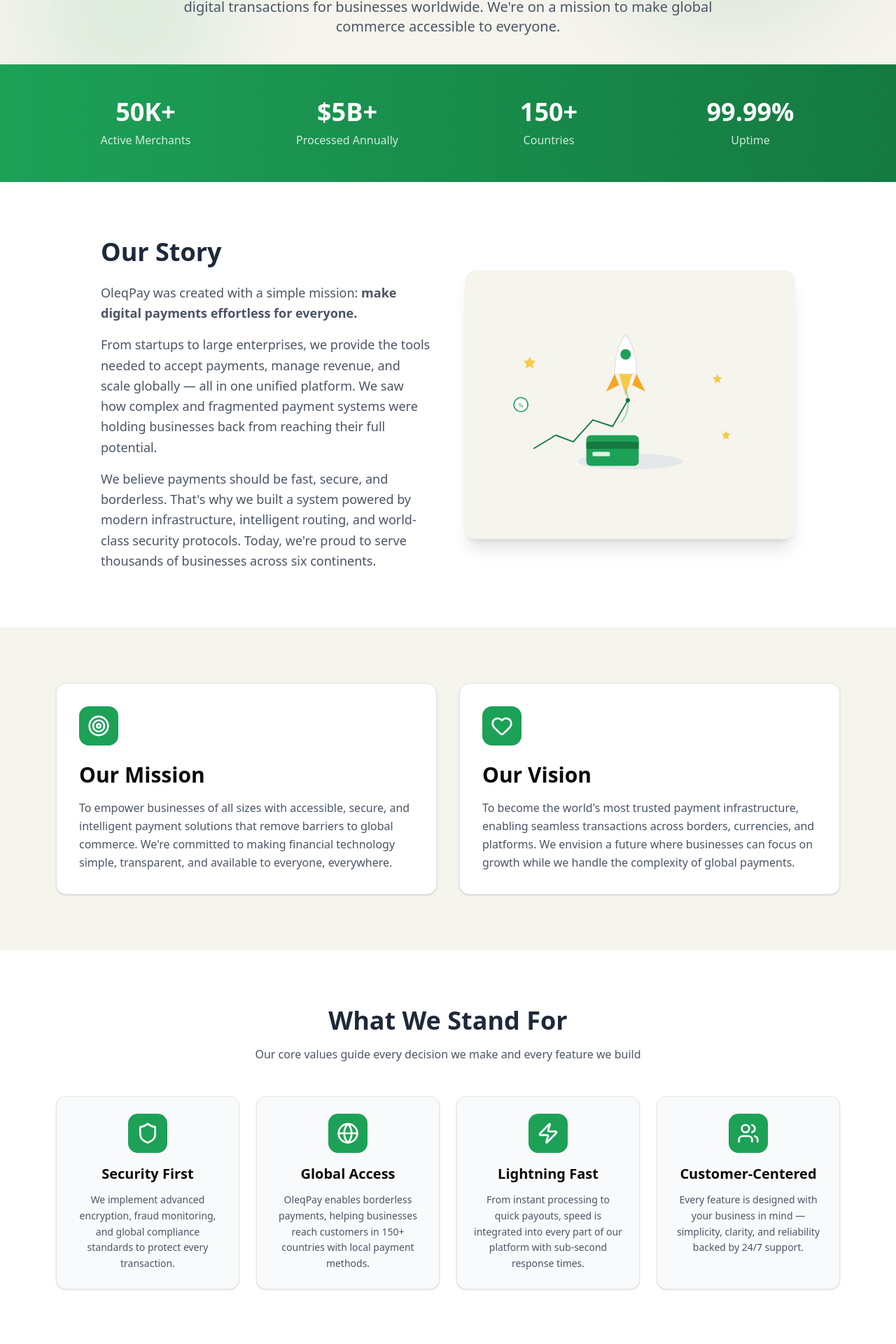
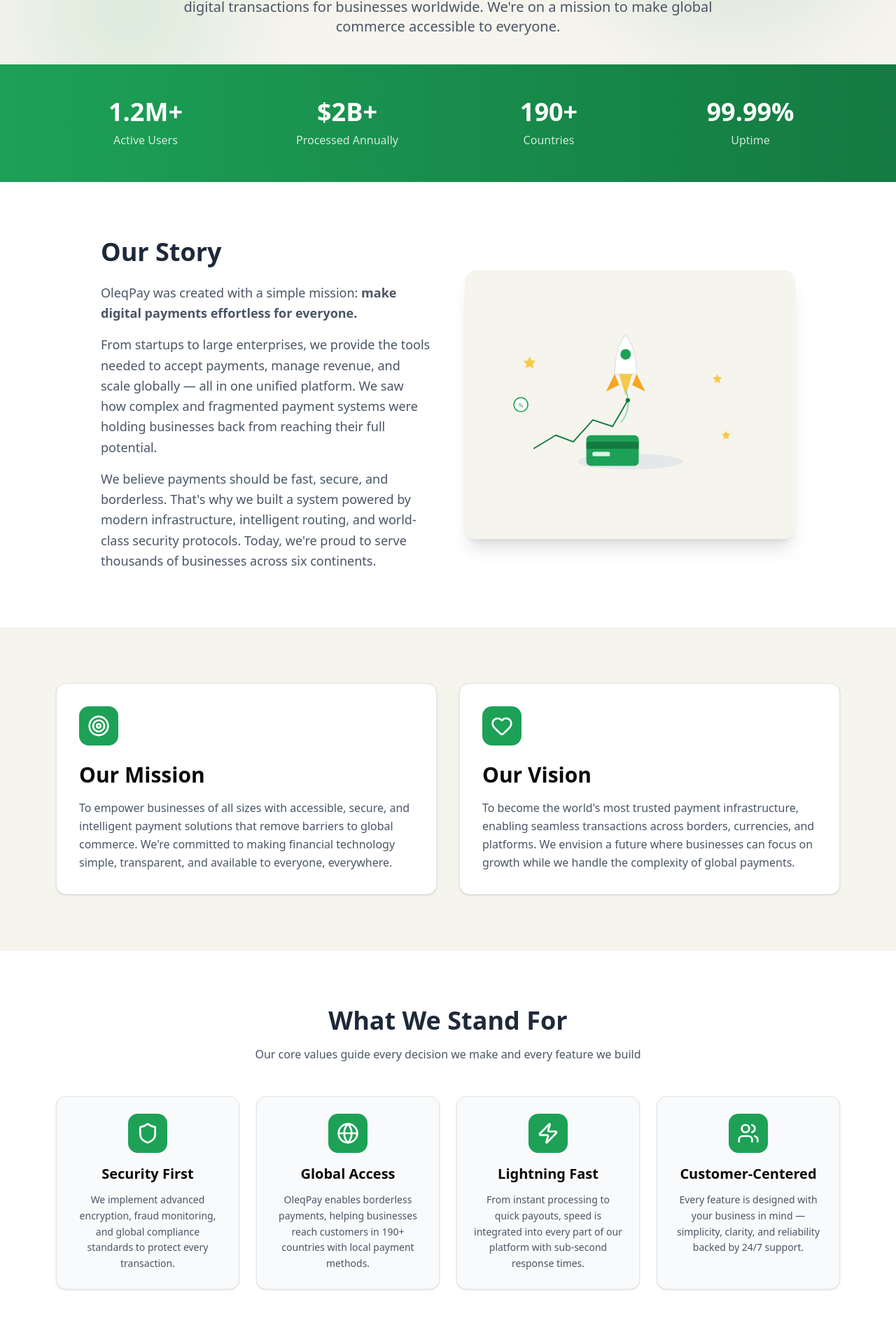
Before and after one commit to vicultr/oleqpay, a Next.js app: page /about in a window 1280 px wide. Shown: the part 270-2190 px from the top of the page at 70% size. Built offline with nearby package versions, Linux system fonts and the light colour scheme.

Commit message:
content is uniform now

```diff
--- a/app/about/page.tsx
+++ b/app/about/page.tsx
@@ -14,7 +14,7 @@
     {
       icon: <Globe className="w-8 h-8" />,
       title: "Global Access",
-      desc: "OleqPay enables borderless payments, helping businesses reach customers in 150+ countries with local payment methods.",
+      desc: "OleqPay enables borderless payments, helping businesses reach customers in 190+ countries with local payment methods.",
     },
     {
       icon: <Zap className="w-8 h-8" />,
@@ -47,7 +47,7 @@
     {
       year: "2024",
       title: "Industry Leader",
-      desc: "Recognized as a top payment gateway with 150+ country coverage",
+      desc: "Recognized as a top payment gateway with 190+ country coverage",
     },
   ];
 
@@ -73,9 +73,9 @@
   const achievements = [
     { icon: <Award className="w-6 h-6" />, text: "PCI DSS Level 1 Certified" },
     { icon: <TrendingUp className="w-6 h-6" />, text: "99.99% Uptime SLA" },
-    { icon: <Globe className="w-6 h-6" />, text: "150+ Countries Supported" },
+    { icon: <Globe className="w-6 h-6" />, text: "190+ Countries Supported" },
     { icon: <Shield className="w-6 h-6" />, text: "Bank-Level Encryption" },
-    { icon: <Users className="w-6 h-6" />, text: "50,000+ Active Merchants" },
+    { icon: <Users className="w-6 h-6" />, text: "1.2M+ Active Users" },
     { icon: <Zap className="w-6 h-6" />, text: "Sub-Second Processing" },
   ];
 
@@ -103,9 +103,9 @@
         <div className="max-w-6xl mx-auto px-4">
           <div className="grid grid-cols-2 md:grid-cols-4 gap-8 text-center">
             {[
-              { value: "50K+", label: "Active Merchants" },
-              { value: "$5B+", label: "Processed Annually" },
-              { value: "150+", label: "Countries" },
+              { value: "1.2M+", label: "Active Users" },
+              { value: "$2B+", label: "Processed Annually" },
+              { value: "190+", label: "Countries" },
               { value: "99.99%", label: "Uptime" },
             ].map((stat, i) => (
               <div key={i} className="text-white">
--- a/app/developers/page.tsx
+++ b/app/developers/page.tsx
@@ -184,7 +184,7 @@
     <>
       <Section id="checkout-overview" title="Overview">
         <p className="mb-4">
-          The Oleq Pay API is a REST API. All requests are made to{" "}
+          The OleqPay API is a REST API. All requests are made to{" "}
           <code className="text-brand-green">https://my.oleqpay.com</code> and all responses
           are JSON.
         </p>
@@ -207,7 +207,7 @@
       <Section id="checkout-auth" title="Authentication">
         <p className="mb-4">
           Every API call requires your API key. Set it via environment variables on your
-          server — never expose it client-side. Oleq Pay validates the key inside the encoded
+          server — never expose it client-side. OleqPay validates the key inside the encoded
           payment payload.
         </p>
         <CodeBlock label=".env">{`OLEQPAY_API_KEY=your_live_api_key_here
@@ -268,7 +268,7 @@
           src={iframeUrl}
           className="w-full"
           style={{ height: 520, border: 'none' }}
-          title="Oleq Pay Checkout"
+          title="OleqPay Checkout"
         />
       </div>
     </div>
@@ -311,7 +311,7 @@
 
       <Section id="checkout-callbacks" title="Handling callbacks">
         <p className="mb-4">
-          After a payment completes (or fails), Oleq Pay sends a POST request to your{" "}
+          After a payment completes (or fails), OleqPay sends a POST request to your{" "}
           <code className="text-brand-green">CALLBACK_URL</code>. Your endpoint must respond
           with HTTP 200 within 10 seconds.
         </p>
--- a/app/page.tsx
+++ b/app/page.tsx
@@ -134,7 +134,7 @@
     },
     {
       title: "Disburse & reconcile",
-      desc: "Trigger one payout; Oleq Pay fans out to every recipient and auto-generates reports.",
+      desc: "Trigger one payout; OleqPay fans out to every recipient and auto-generates reports.",
     },
   ];
 
@@ -162,7 +162,7 @@
     {
       icon: <Calendar className="w-6 h-6" />,
       title: "Scheduled & recurring runs",
-      desc: "Set weekly, bi-weekly, or monthly payroll runs. Oleq Pay auto-executes on schedule and sends receipts to each recipient — zero manual intervention.",
+      desc: "Set weekly, bi-weekly, or monthly payroll runs. OleqPay auto-executes on schedule and sends receipts to each recipient — zero manual intervention.",
     },
     {
       icon: <Download className="w-6 h-6" />,
@@ -190,7 +190,7 @@
                 <span className="text-brand-green">built for Africa.</span>
               </h1>
               <p className="mt-6 text-base sm:text-lg text-gray-600 max-w-xl">
-                Oleq Pay gives individuals, businesses, and developers a smarter way to send, receive, and settle money — across borders, in real time, with zero hidden fees.
+                OleqPay gives individuals, businesses, and developers a smarter way to send, receive, and settle money — across borders, in real time, with zero hidden fees.
               </p>
 
               <div className="mt-8 flex flex-col sm:flex-row gap-4">
@@ -304,7 +304,7 @@
             Infrastructure built for modern finance.
           </h2>
           <p className="text-gray-600 max-w-2xl mb-12">
-            Oleq Pay combines the speed of modern payment rails with bank-level compliance — giving individuals and businesses the best of both worlds.
+            OleqPay combines the speed of modern payment rails with bank-level compliance — giving individuals and businesses the best of both worlds.
           </p>
 
           <div className="grid grid-cols-1 sm:grid-cols-2 lg:grid-cols-3 gap-6">
@@ -355,7 +355,7 @@
             Move money the way your business demands.
           </h2>
           <p className="text-gray-600 max-w-2xl mb-12">
-            From one-click transfers to high-volume batch disbursements, Oleq Pay handles every payment scenario with the same instant rails and zero friction.
+            From one-click transfers to high-volume batch disbursements, OleqPay handles every payment scenario with the same instant rails and zero friction.
           </p>
 
           <div className="grid grid-cols-1 sm:grid-cols-2 lg:grid-cols-4 gap-6 mb-10">
@@ -389,7 +389,7 @@
             Pay your entire team in one click.
           </h2>
           <p className="text-gray-600 max-w-2xl mb-12">
-            Oleq Pay's payroll engine lets you manage recipients, organise them into groups, tag every disbursement by category, and execute bulk payouts to hundreds of beneficiaries simultaneously — all from your business account.
+            OleqPay's payroll engine lets you manage recipients, organise them into groups, tag every disbursement by category, and execute bulk payouts to hundreds of beneficiaries simultaneously — all from your business account.
           </p>
 
           <div className="grid grid-cols-1 sm:grid-cols-3 gap-8 mb-14">
--- a/app/services/page.tsx
+++ b/app/services/page.tsx
@@ -32,8 +32,8 @@
     {
       icon: <Globe className="w-7 h-7" />,
       title: "Online Payments",
-      desc: "Accept global payments with support for cards, digital wallets, and multi-currency transactions. Process payments in 135+ currencies with automatic conversion.",
-      features: ["135+ currencies", "Local payment methods", "Real-time exchange rates"],
+      desc: "Accept global payments with support for cards, digital wallets, and multi-currency transactions. Process payments in 60+ currencies with automatic conversion.",
+      features: ["60+ currencies", "Local payment methods", "Real-time exchange rates"],
     },
     {
       icon: <CreditCard className="w-7 h-7" />,
@@ -376,8 +376,8 @@
                   </h3>
                   <ul className="space-y-3">
                     {[
-                      "150+ countries supported",
-                      "135+ currencies accepted",
+                      "190+ countries supported",
+                      "60+ currencies accepted",
                       "Local payment methods",
                       "Multi-language support",
                     ].map((item, i) => (
```
